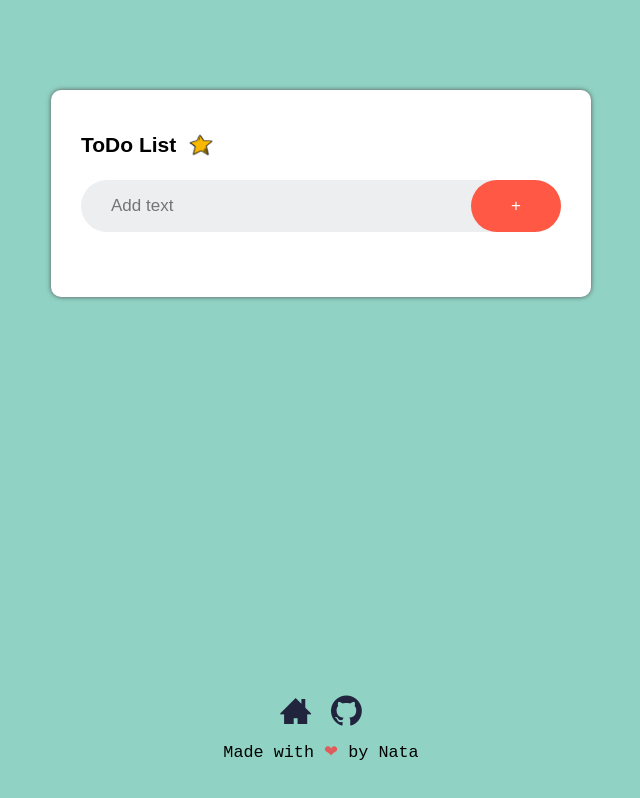
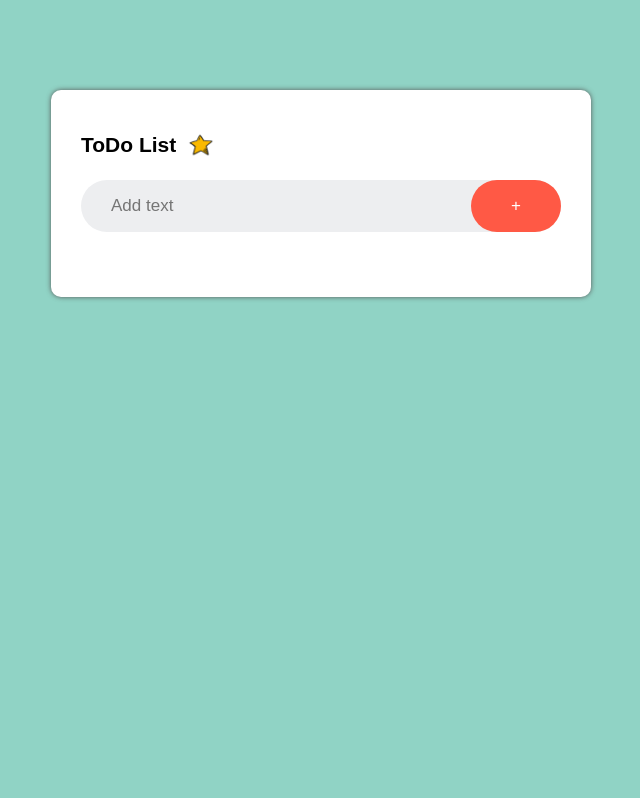
Before and after one commit to proksims/ToDo_List, a plain HTML site: page index.html in a window 1280 px wide. Shown: the whole page, without its empty margins (319-959 px from the left). Drawn offline with Linux system fonts and the light colour scheme; files whose address does not match are found by name.

Commit message:
fix clear all, del footer

```diff
--- a/index.html
+++ b/index.html
@@ -39,19 +39,6 @@
       </div>
     </div>
 
-    <footer class="footer">
-      <div class="footer_social">
-        <a
-          href="https://proksims.github.io/Profil/" target="_blank"
-          class="social_item icon-home3"
-        ></a>
-        <a
-          href="https://github.com/proksims" target="_blank"
-          class="social_item icon-github"
-        ></a>
-      </div>
-      <div class="footer_made"><p>Made with <span style="color: #e05c5c;">❤</span> by Nata</p></div>
-  </footer>
   </div>
   </body>
 </html>
```
